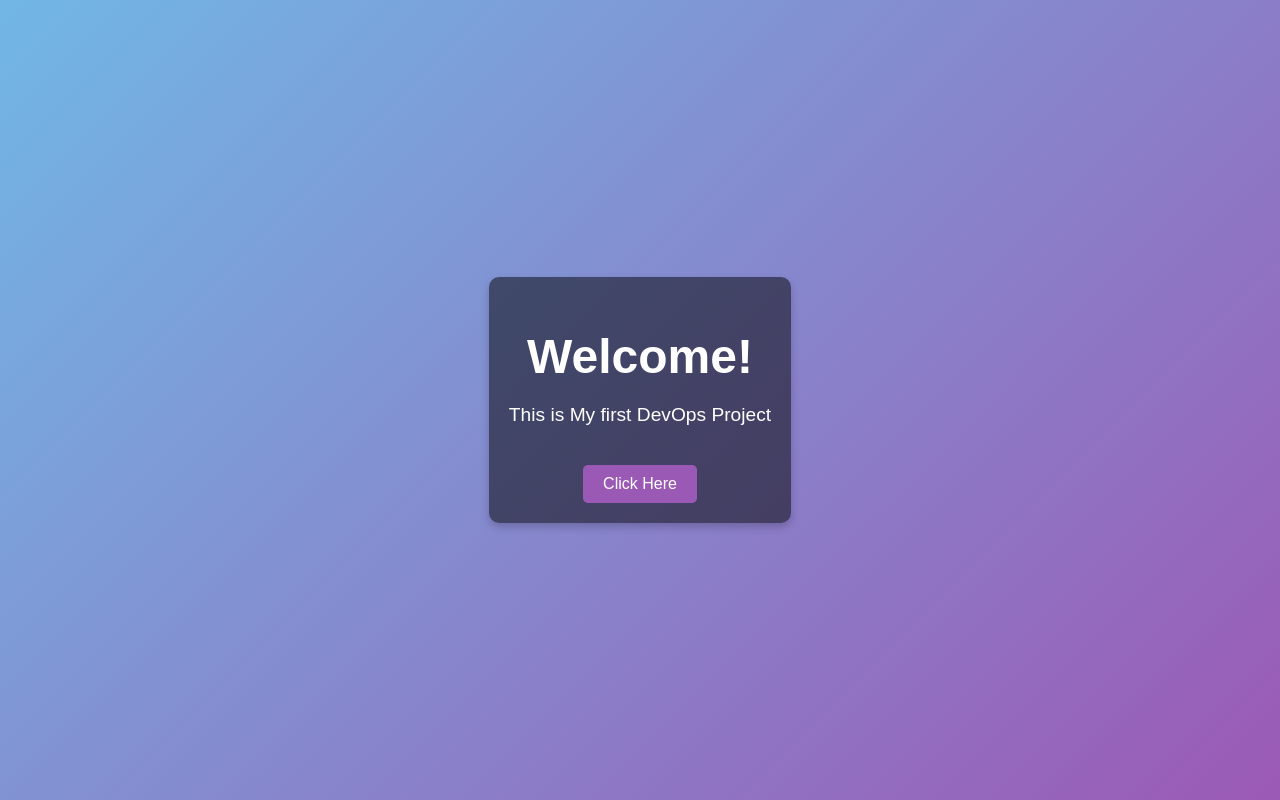
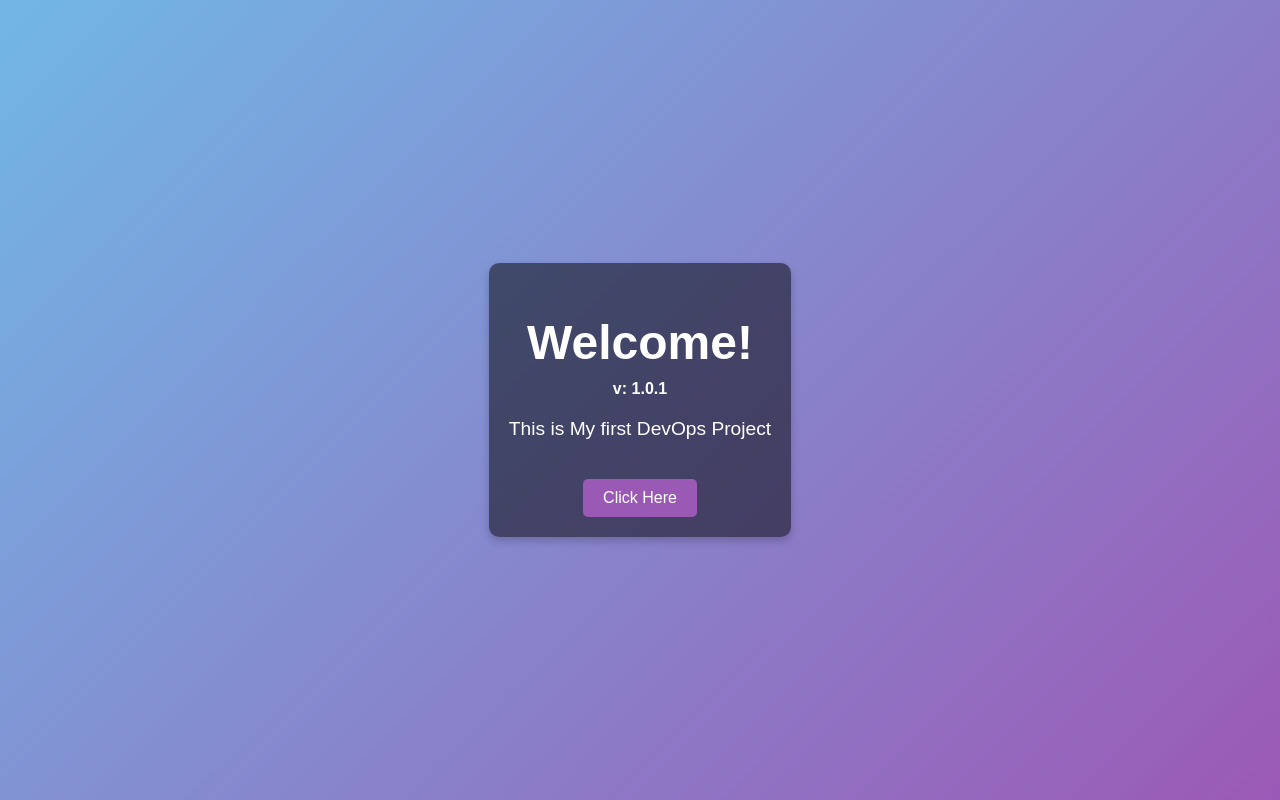
Before and after one commit to iamtejas23/docker-project-demo, a plain HTML site: page index.html in a window 1280 px wide. Drawn offline with Linux system fonts and the light colour scheme.

Commit message:
Update index.html

```diff
--- a/index.html
+++ b/index.html
@@ -50,6 +50,7 @@
 <body>
     <div class="container">
         <h1>Welcome!</h1>
+        <b>v: 1.0.1</b>
         <p>This is My first DevOps Project</p>
         <a href="#" class="btn">Click Here</a>
     </div>
```
